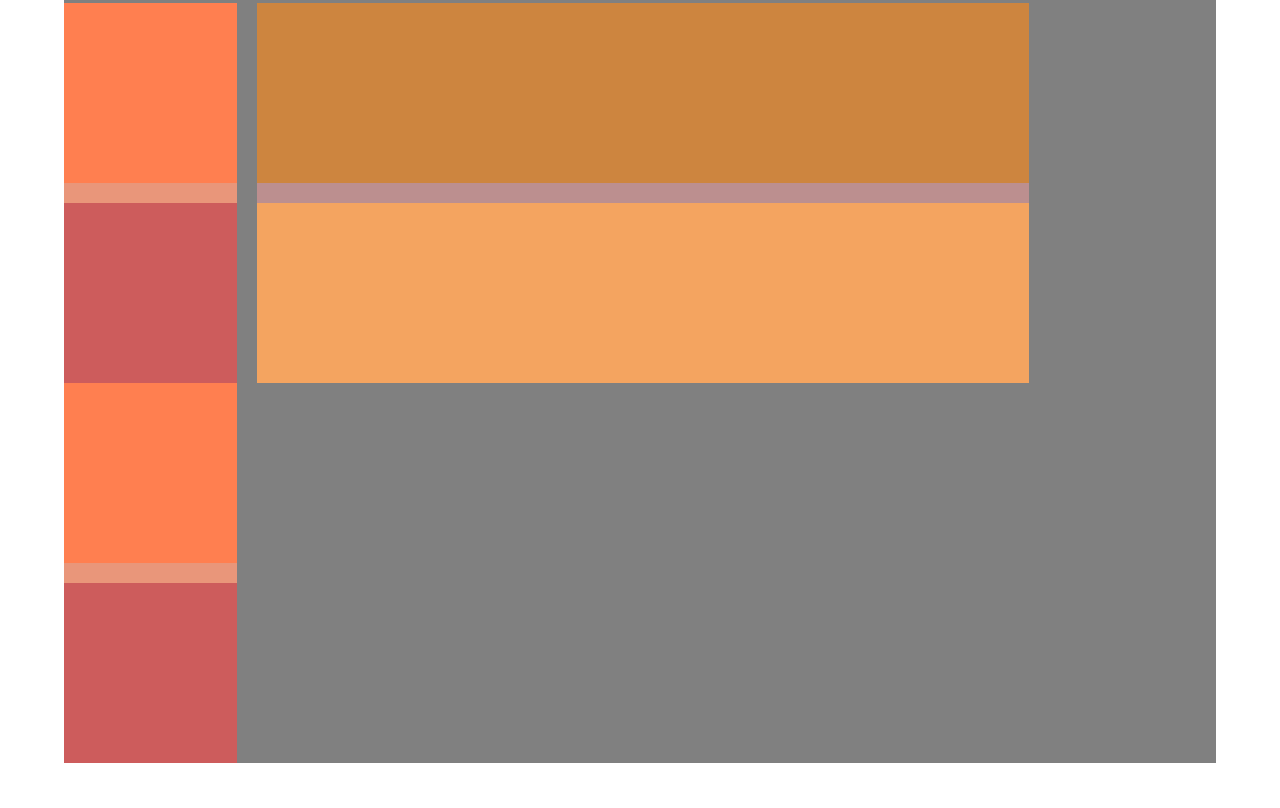
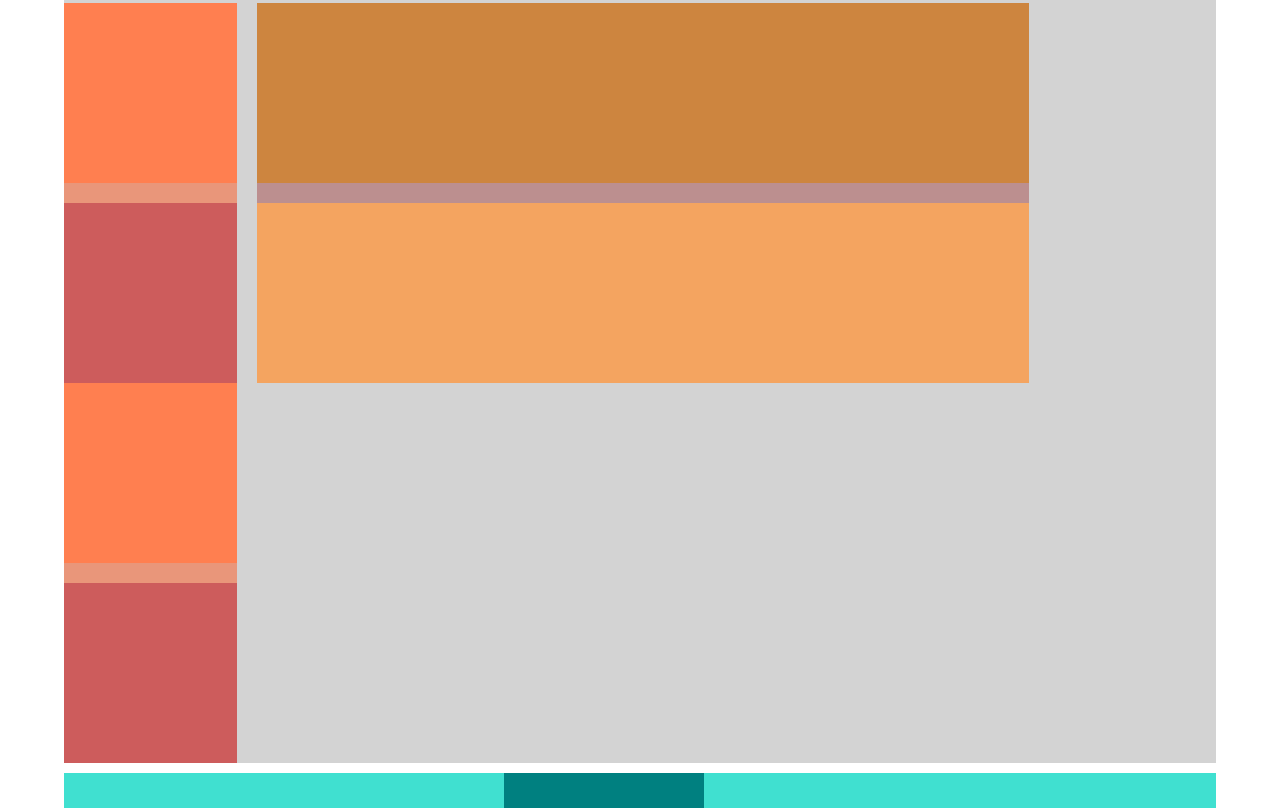
Before and after one commit to Lorenzo-Calzi/htmlcss-struttura-wp, a plain HTML site: page index.html in a window 1280 px wide. Shown: the part 628-1436 px from the top of the page. Before the commit the page ends 1391 px from the top, so only its background shows below. Drawn offline with Linux system fonts and the light colour scheme.

Commit message:
Aggiunto Footer

```diff
--- a/css/style.css
+++ b/css/style.css
@@ -15,8 +15,9 @@
     clear: both;
 }
 
+/* Header */
 .contanier_header{
-    background-color: gray;
+    background-color: lightgray;
 }
 
 header{
@@ -65,11 +66,12 @@ header{
     float: left;
     border: 1px solid purple;
 }
+/* /Header */
 
-
-
+/* Main */
 .container_content{
-    background-color: gray;
+    background-color: lightgray;
+    margin-bottom: 10px;
 }
 
 main{
@@ -191,4 +193,21 @@ main{
 #paragrafo_right{
     height: 180px;
     background-color: indianred;
+}
 /* /Colonna Destra */
+/* /Main */
+
+/* Footer */
+.container_footer{
+    width: 100%;
+    height: 35px;
+    background-color:turquoise;
+}
+
+.credits{
+    width: 200px;
+    height: 35px;
+    background-color: teal;
+    position: absolute;
+    right: 45%;
+}
--- a/index.html
+++ b/index.html
@@ -95,12 +95,17 @@
                 </div>
             </div>
             <!-- /Colonne -->
+        </main>
+    </div>
+    <!-- /Main -->
 
-
-
-        </main>
-
+    <!-- Footer -->
+    <div class="container_footer">
+        <div class="credits">
+            <div></div>
+        </div>
     </div>
+    <!-- /Footer -->
 
     </div>
 </body>
```
